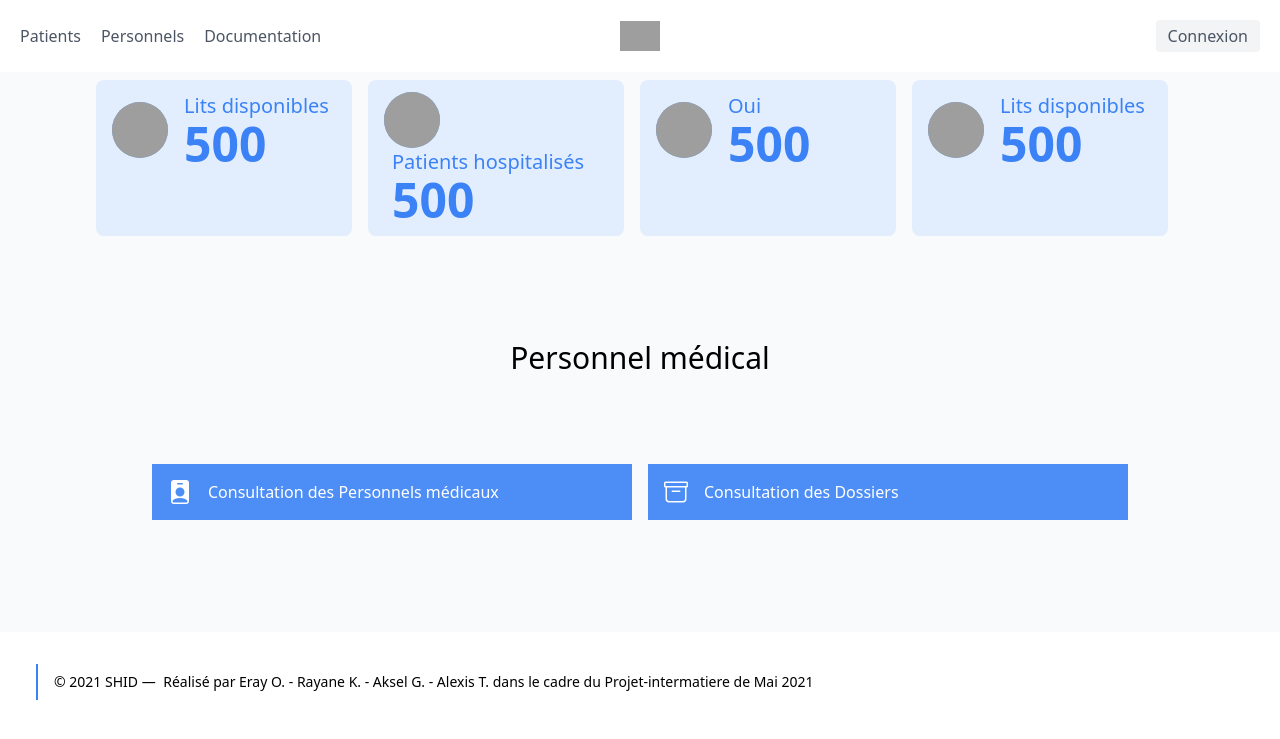
After one commit to eri/shid, a Python web app: template templates/administration.html in a window 1280 px wide. The commit adds this page. Shown: the top 739 px of the page. Run offline with Jinja, Linux system fonts and the light colour scheme; the template is opened without the code that fills it, so the values that code supplies are empty; grey boxes are pictures that could not be loaded.

Commit message:
Ajout de nouvelles pages

```diff
--- a/accueil.html
+++ b/templates/accueil.html
@@ -14,6 +14,7 @@
     <nav class="flex lg:w-2/5 flex-wrap items-center text-base md:ml-auto">
       <a class="mr-5 hover:text-gray-900">Patients</a>
       <a class="mr-5 hover:text-gray-900">Personnels</a>
+      <a class="mr-5 hover:text-gray-900">Documentation</a>
       <a class="hover:text-gray-900"></a>
     </nav>
     <a class="flex order-first lg:order-none lg:w-1/5 title-font font-medium items-center text-gray-900 lg:items-center lg:justify-center mb-4 md:mb-0">
--- /dev/null
+++ b/templates/administration.html
@@ -0,0 +1,107 @@
+<!DOCTYPE html>
+<html lang="fr">
+  <head>
+    <meta charset="UTF-8">
+    <meta name="viewport" content="width=device-width, initial-scale=1.0" />
+    <link href="https://unpkg.com/tailwindcss@^2/dist/tailwind.min.css" rel="stylesheet">
+    <link rel="stylesheet" href="<?=PATH_CSS?>/site.css"/>
+    <link rel="shortcut icon" href="<?=REP_IMAGES?>/favicon.ico" type="image/x-icon"/>
+    <title> SHID - Accueil </title>
+  </head>
+
+<header class="text-gray-600 bg-body-font">
+  <div class="container mx-auto flex flex-wrap p-5 flex-col md:flex-row items-center">
+    <nav class="flex lg:w-2/5 flex-wrap items-center text-base md:ml-auto">
+      <a class="mr-5 hover:text-gray-900">Patients</a>
+      <a class="mr-5 hover:text-gray-900">Personnels</a>
+      <a class="mr-5 hover:text-gray-900">Documentation</a>
+      <a class="hover:text-gray-900"></a>
+    </nav>
+    <a class="flex order-first lg:order-none lg:w-1/5 title-font font-medium items-center text-gray-900 lg:items-center lg:justify-center mb-4 md:mb-0">
+      <img src="https://cdn.discordapp.com/attachments/795652759302701126/818503520692338738/logo.png" class="w-10" />
+    </a>
+    <div class="lg:w-2/5 inline-flex lg:justify-end ml-5 lg:ml-0">
+      <button class="inline-flex items-center bg-gray-100 border-0 py-1 px-3 focus:outline-none hover:bg-gray-200 rounded text-base mt-4 md:mt-0">Connexion</button>
+    </div>
+  </div>
+</header>
+
+    <body class="bg-white">
+        <section class="text-gray-500 bg-gray-50 body-font">
+            <div class="flex flex-wrap justify-center">
+              <div class="p-2 lg:w-1/5 my-2 mx-46 rounded-lg bg-blue-200 bg-opacity-40">
+                <div class="flex flex-wrap my-1">
+                  <img class="bg-blue-400 my-auto ml-2 w-14 h-14 object-cover object-center rounded-full hidden lg:block" src="https://media.discordapp.net/attachments/795652759302701126/796759313367826472/logo_small_icon_only_inverted.png" />
+                  <div class="whitespace-nowrap my-auto ml-4">
+                    <div class="text-m sm:text-xl text-blue-500">Lits disponibles</div>
+                    <div class="inline-flex font-semibold text-5xl text-blue-500">500</div>
+                  </div>
+                </div>
+              </div>
+
+              <div class="p-2 lg:w-1/5 my-2 mx-4 rounded-lg bg-blue-200 bg-opacity-40">
+                <div class="flex flex-wrap my-1">
+                  <img class="bg-blue-400 my-auto ml-2 w-14 h-14 object-cover object-center rounded-full hidden xl:block" src="https://media.discordapp.net/attachments/795652759302701126/796759313367826472/logo_small_icon_only_inverted.png" />
+                  <div class="whitespace-nowrap my-auto ml-4">
+                    <div class="text-m sm:text-xl text-blue-500">Patients hospitalisés</div>
+                    <div class="inline-flex font-semibold text-5xl text-blue-500">500</div>
+                  </div>
+                </div>
+              </div>
+
+              <div class="p-2 lg:w-1/5 my-2 mx-46 rounded-lg bg-blue-200 bg-opacity-40">
+                <div class="flex flex-wrap my-1">
+                  <img class="bg-blue-400 my-auto ml-2 w-14 h-14 object-cover object-center rounded-full hidden xl:block" src="https://media.discordapp.net/attachments/795652759302701126/796759313367826472/logo_small_icon_only_inverted.png" />
+                  <div class="whitespace-nowrap my-auto ml-4">
+                    <div class="text-m sm:text-xl text-blue-500">Oui</div>
+                    <div class="inline-flex font-semibold text-5xl text-blue-500">500</div>
+                  </div>
+                </div>
+              </div>
+
+              <div class="p-2 lg:w-1/5 my-2 mx-4 rounded-lg bg-blue-200 bg-opacity-40">
+                <div class="flex flex-wrap my-1">
+                  <img class="bg-blue-400 my-auto ml-2 w-14 h-14 object-cover object-center rounded-full hidden xl:block" src="https://media.discordapp.net/attachments/795652759302701126/796759313367826472/logo_small_icon_only_inverted.png" />
+                  <div class="whitespace-nowrap ml-4">
+                    <div class="text-m sm:text-xl text-blue-500">Lits disponibles</div>
+                    <div class="inline-flex font-semibold text-5xl text-blue-500">500</div>
+                  </div>
+                </div>
+              </div>
+            </div>
+
+              <div class="container px-5 py-24 mx-auto">
+                <div class="text-center mb-20">
+                  <h1 class="sm:text-3xl text-2xl font-medium text-center title-font text-black mb-4"> Personnel médical</h1>
+                </div>
+                <div class="flex flex-wrap lg:w-4/5 sm:mx-auto sm:mb-2 -mx-2">
+                  <div class="p-2 sm:w-1/2 w-full">
+                    <div class="bg-blue-500 bg-opacity-90 flex p-4 h-full items-center">
+                        <svg xmlns="http://www.w3.org/2000/svg" fill="white" class="bi bi-person-badge-fill w-6 h-6 flex-shrink-0 mr-4" viewBox="0 0 16 16">
+                         <path d="M2 2a2 2 0 0 1 2-2h8a2 2 0 0 1 2 2v12a2 2 0 0 1-2 2H4a2 2 0 0 1-2-2V2zm4.5 0a.5.5 0 0 0 0 1h3a.5.5 0 0 0 0-1h-3zM8 11a3 3 0 1 0 0-6 3 3 0 0 0 0 6zm5 2.755C12.146 12.825 10.623 12 8 12s-4.146.826-5 1.755V14a1 1 0 0 0 1 1h8a1 1 0 0 0 1-1v-.245z"/>
+                        </svg>
+                      <span class="title-font font-medium text-white">Consultation des Personnels médicaux</span>
+                    </div>
+                  </div>
+                  <div class="p-2 sm:w-1/2 w-full">
+                    <div class="bg-blue-500 bg-opacity-90 flex p-4 h-full items-center">
+                        <svg xmlns="http://www.w3.org/2000/svg" fill="white" class="bi bi-archive w-6 h-6 flex-shrink-0 mr-4" viewBox="0 0 16 16">
+                          <path d="M0 2a1 1 0 0 1 1-1h14a1 1 0 0 1 1 1v2a1 1 0 0 1-1 1v7.5a2.5 2.5 0 0 1-2.5 2.5h-9A2.5 2.5 0 0 1 1 12.5V5a1 1 0 0 1-1-1V2zm2 3v7.5A1.5 1.5 0 0 0 3.5 14h9a1.5 1.5 0 0 0 1.5-1.5V5H2zm13-3H1v2h14V2zM5 7.5a.5.5 0 0 1 .5-.5h5a.5.5 0 0 1 0 1h-5a.5.5 0 0 1-.5-.5z"/>
+                        </svg>
+                      <span class="title-font font-medium text-white">Consultation des Dossiers</span>
+                    </div>
+                  </div>
+                </div>
+              </div>
+            </section>
+    </body>
+
+<footer class="text-gray-500 bg-white body-font static bottom-0 w-full">
+  <div class="container px-5 py-8 mx-auto flex items-center sm:flex-row flex-col">
+    <p class="text-sm text-black sm:ml-4 sm:pl-4 sm:border-l-2 sm:border-blue-500 border-opacity-90 sm:py-2 sm:mt-0 mt-4">© 2021 SHID —
+      <a href="https://estiam.education" class="text-black ml-1" target="_blank" rel="noopener noreferrer">Réalisé par Eray O. - Rayane K. - Aksel G. - Alexis T. dans le cadre du Projet-intermatiere de Mai 2021</a>
+    </p>
+  </div>
+</footer>
+
+</html>
--- a/connexion.html
+++ b/templates/connexion.html
@@ -5,7 +5,6 @@
     <meta charset="UTF-8">
     <meta name="viewport" content="width=device-width, initial-scale=1.0" />
     <link href="https://unpkg.com/tailwindcss@^2/dist/tailwind.min.css" rel="stylesheet">
-    <link rel="stylesheet" href="<?=PATH_CSS?>/site.css"/>
     <!--
     <script src="<?=PATH_JS?>/chat.js"></script>
     -->
@@ -15,12 +14,12 @@
 
 <header class="bg-white body-font border-solid border-black">
     <div class="container mx-auto flex flex-wrap p-5 flex-col md:flex-row items-center text-white">
-      <img class="object-contain md:object-scale-down w- h-48 w-full" src="<?=REP_IMAGES?>/logo.png">
+      <img class="object-contain md:object-scale-down w- h-48 w-full" src="https://cdn.discordapp.com/attachments/795652759302701126/818503520692338738/logo.png">
     </div>
 </header>
 
     <body class="bg-white">
-        <section class="text-black bg-blue-500 body-font">
+        <section class="text-black bg-blue-900 body-font">
             <div class="container px-auto py-0 flex flex-wrap items-center">
               <div class="md:w-3/5 bg-white p-8 flex flex-col mx-auto md:mt-20">
                 <h2 class="text-black text-lg font-medium title-font mb-5">Connexion SHID</h2>
```
Also changed, not shown: templates/dossier.html (added, +100 -0 lines), templates/inscription.html (renamed from inscription.html, +3 -4 lines).
